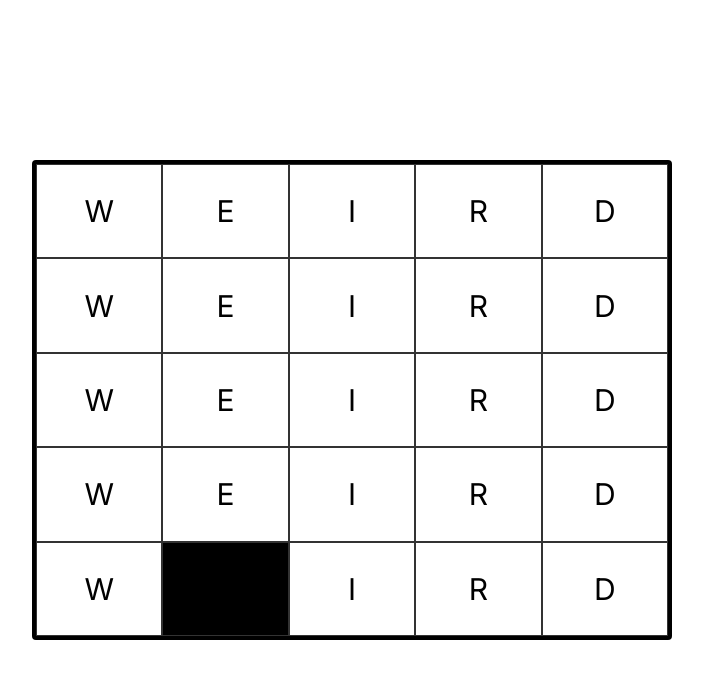
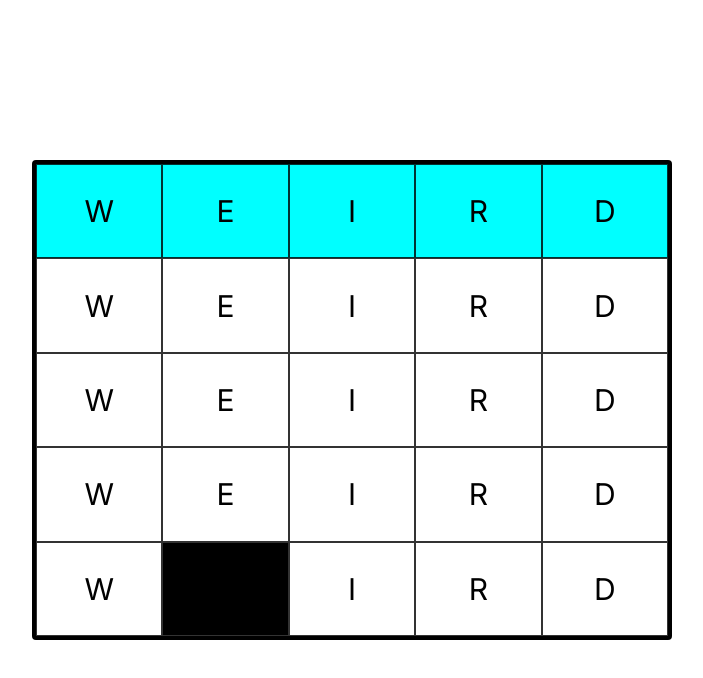
Before and after one commit to Pooley3100/crosscomp, a Next.js app: page / in a window 1280 px wide. Shown: the top 678 px of the page, without its empty margins (288-991 px from the left). Built offline with nearby package versions, Linux system fonts and the light colour scheme.

Commit message:
select cells background colour

```diff
--- a/Components/Crossword/Crossword.jsx
+++ b/Components/Crossword/Crossword.jsx
@@ -5,12 +5,34 @@ import styles from './crossword.module.css'
 import CrosswordLetter from '@/Components/CrosswordLetters/CrosswordLetter'
 
 const Crossword = () => {
-    //Focus Change updates letter grid and moves focus to next letter. Key helps sort, grid is hor or vert.
-    const focusChange = (letterObj, key, grid) => {
+    //Stores currently selected cell and this with gridOrient infrom Question to show
+    const [currentCell, setCurrentCell] = useState(0);
+    //False for horizontal question, true for vertical question
+    const [gridOrient, setGridOrient] = useState(false);
+    //Focus Change updates letter grid and moves focus to next letter when typed. grid is hor or vert.
+    const cellChange = (key) => {
+        setCurrentCell(key);
+        setLetterGrid(letterGrid.map(obj => {
+            if(obj.key == key){
+                obj.focus = true
+                return obj
+            } else{
+                obj.focus = false
+                return obj
+            }
+        }));
+    }
+    //Called when letter is set and move automatically to next cell
+    const focusChange = (letterObj) => {
         const nextLetterGrid = letterGrid.map(obj => {
-            if(obj.key != key){
-                if(obj.key == key+1){
+            if(obj.key != letterObj.key){
+                //Set Orient Increment:
+                if(obj.key == letterObj.key+1 && !gridOrient){
                     obj.focus = true;
+                    setCurrentCell(obj.key);
+                } else if(obj.key == letterObj.key+5 && gridOrient){
+                    obj.focus = true;
+                    setCurrentCell(obj.key);
                 }
                 return obj
             } else{
@@ -22,13 +44,29 @@ const Crossword = () => {
         setLetterGrid(nextLetterGrid);
         return true;
     };
+    //Function to swith between hor and vert
+    const onGridHandler = () => setGridOrient(!gridOrient);
 
+    //Currently stores crossword grid, this will be moved to API
     const [letterGrid, setLetterGrid] = useState([{'letter':'w', 'key':0, 'focus': false},{'letter':'e', 'key':1, 'focus': false},{'letter':'i', 'key':2, 'focus': false},{'letter':'r', 'key':3, 'focus': false},{'letter':'d', 'key':4, 'focus': false},{'letter':'w', 'key':5, 'focus': false},{'letter':'e', 'key':6, 'focus': false},{'letter':'i', 'key':7, 'focus': false},{'letter':'r', 'key':8, 'focus': false},{'letter':'d', 'key':9, 'focus': false},{'letter':'w', 'key':10, 'focus': false},{'letter':'e', 'key':11, 'focus': false},{'letter':'i', 'key':12, 'focus': false},{'letter':'r', 'key':13, 'focus': false},{'letter':'d', 'key':14, 'focus': false},{'letter':'w', 'key':15, 'focus': false},{'letter':'e', 'key':16, 'focus': false},{'letter':'i', 'key':17, 'focus': false},{'letter':'r', 'key':18, 'focus': false},{'letter':'d', 'key':19, 'focus': false},{'letter':'w', 'key':20, 'focus': false},{'letter':'00', 'key':21, 'focus': false},{'letter':'i', 'key':22, 'focus': false},{'letter':'r', 'key':23, 'focus': false},{'letter':'d', 'key':24, 'focus': false}]);
 
+    //Calculate grid level to select horizontal or vertical cells background
+    if(gridOrient){
+        var currentCellGridLevel = currentCell % 5;
+    } else{
+        var currentCellGridLevel = Math.floor(currentCell/5);
+    }
     return (
         <div className={styles.container}>
             {letterGrid.map((letterObj, index)=>{
-                return(<div className={styles.crossword_letter} key={index}><CrosswordLetter letterObj={letterObj} focusChange={focusChange}/></div>)
+                if(gridOrient){
+                    var objCellGridLevel = letterObj.key % 5;
+                } else{
+                    var objCellGridLevel = Math.floor(letterObj.key/5);
+                }
+                var backgroundColor = ``;
+                (letterObj.key == currentCell || objCellGridLevel === currentCellGridLevel) ? backgroundColor = `${styles.selectBackground} ${styles.crossword_letter}` : backgroundColor = `${styles.crossword_letter}`;
+                return(<div className={backgroundColor} key={index}><CrosswordLetter letterObj={letterObj} focusChange={focusChange} cellChange={cellChange} onGridHandler={onGridHandler}/></div>)
             })}
         </div>
     )
--- a/Components/Crossword/crossword.module.css
+++ b/Components/Crossword/crossword.module.css
@@ -6,6 +6,10 @@
     align-self: center;
     display: grid;
     grid-template-columns: 20% 20% 20% 20% 20%;
+}
+
+.selectBackground{
+    background-color: aqua;
 }
 
 .crossword_letter{
--- a/Components/CrosswordLetters/CrosswordLetter.jsx
+++ b/Components/CrosswordLetters/CrosswordLetter.jsx
@@ -5,6 +5,9 @@ import styles from './crosswordletters.module.css'
 
 const CrosswordLetter = (props) => {
     const [letterObj, setLetterObj] = useState(props.letterObj)
+    const selectHandler = () => {
+        props.cellChange(letterObj.key)
+    }
     const autoFocus = (element) => {
         if(letterObj.focus){
             element?.focus()
@@ -14,7 +17,7 @@ const CrosswordLetter = (props) => {
         if(letter.target.value.length == 1){
             setLetterObj({'letter':letter.target.value, 'key':letterObj.key, 'focus': letterObj.focus});
             //Move focus to next crossword letter block
-            props.focusChange(letterObj, letterObj.key, false);
+            props.focusChange({'letter':letter.target.value, 'key':letterObj.key, 'focus': false});
         } else if(letter.target.value.length == 0){
             setLetterObj({'letter':letter.target.value, 'key':letterObj.key, 'focus': letterObj.focus});
         }
@@ -26,7 +29,7 @@ const CrosswordLetter = (props) => {
         <div className={styles.container}>
             {letterObj.letter != '00' ?
             <form className={styles.letterButton} onSubmit={submitHandler}>
-                <input ref={autoFocus} type="text" value={letterObj.letter} onChange={changeLetter} className={styles.input}></input>
+                <input ref={autoFocus} onClick={selectHandler} onDoubleClick={props.onGridHandler} type="text" value={letterObj.letter} onChange={changeLetter} className={styles.input}></input>
             </form>
             :
             <div className={styles.blackBox}></div>
--- a/Components/CrosswordLetters/crosswordletters.module.css
+++ b/Components/CrosswordLetters/crosswordletters.module.css
@@ -17,6 +17,7 @@
 }
 
 .input{
+    background-color: transparent;
     text-align: center;
     align-self: center;
     width: 100%;
```
